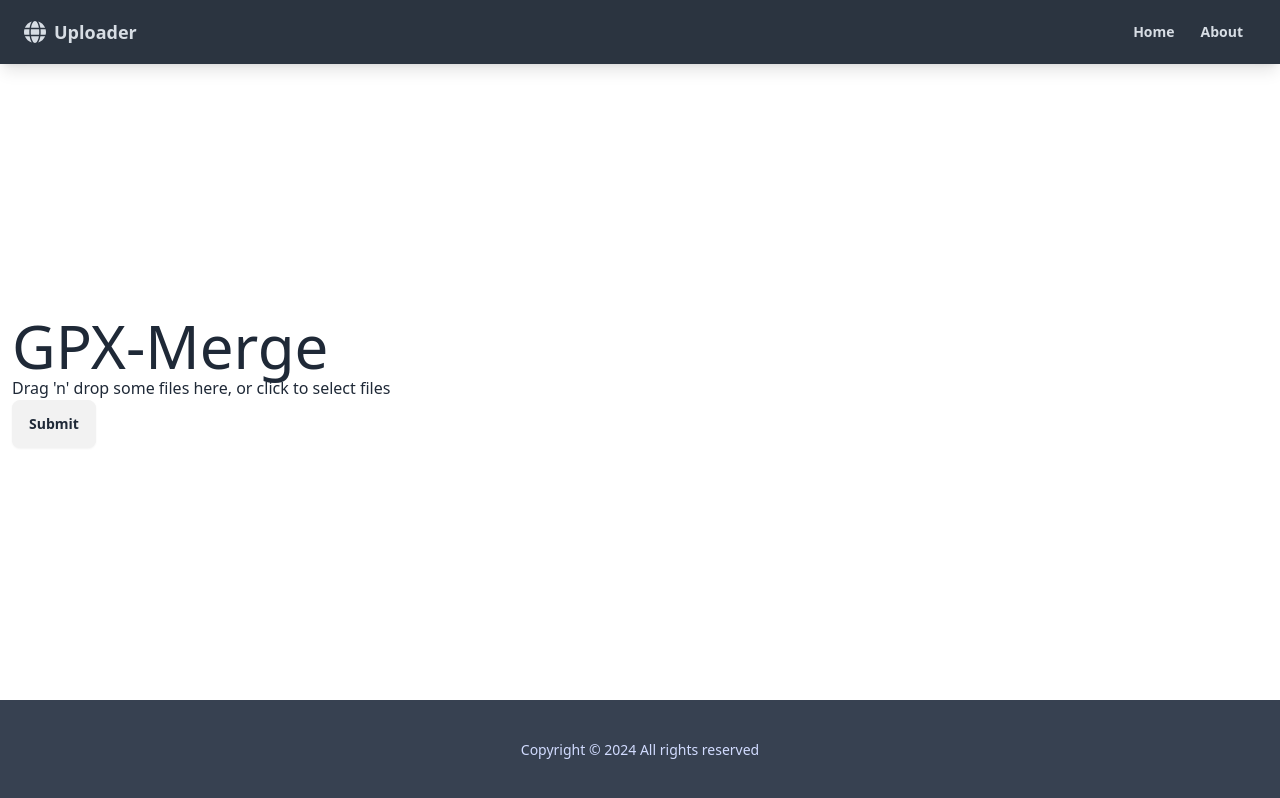
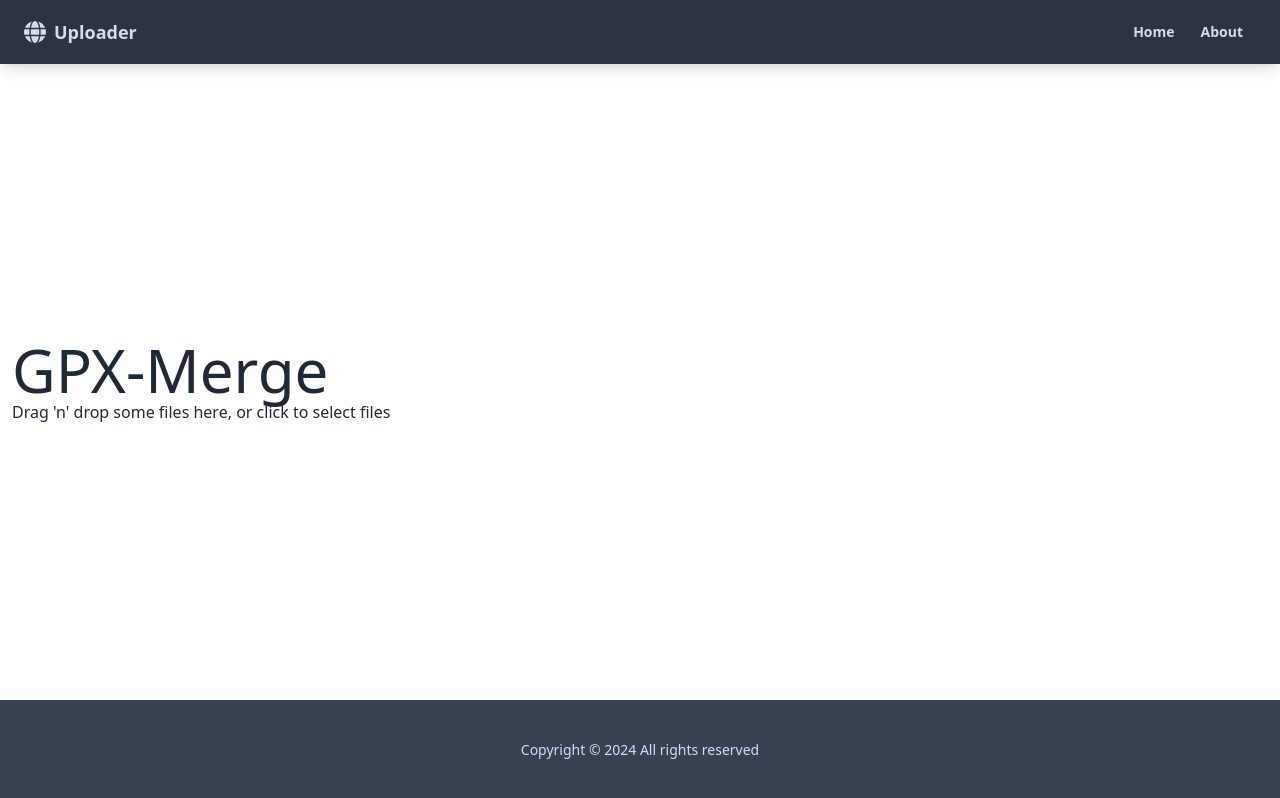
Before and after one commit to todofixme/gps-tools-frontend, a React (Vite) app: page / in a window 1280 px wide. Built offline with nearby package versions, Linux system fonts and the light colour scheme.

Commit message:
adjust workflow

```diff
--- a/src/components/upload/UploadForm.jsx
+++ b/src/components/upload/UploadForm.jsx
@@ -1,52 +1,19 @@
-import { useCallback, useContext, useState } from 'react'
+import { useCallback, useContext } from 'react'
 import { useDropzone } from 'react-dropzone'
 import UploadedFilesContext from '../../context/UploadedFilesContext'
 
 function UploadForm() {
-  const { filesToUpload, setFilesToUpload, uploadFile, mergedFile } =
-    useContext(UploadedFilesContext)
+  const { uploadFile, mergedFile } = useContext(UploadedFilesContext)
 
-  const onDrop = useCallback(
-    (acceptedFiles) => {
-      setFilesToUpload([...filesToUpload, ...acceptedFiles])
-    },
-    [filesToUpload]
+  const onDrop = useCallback((acceptedFiles) =>
+    acceptedFiles.map((file) => uploadFile(file))
   )
 
   const { getRootProps, getInputProps, isDragActive } = useDropzone({ onDrop })
 
-  const removeFile = (file) => () => {
-    const newFiles = [...filesToUpload]
-    newFiles.splice(newFiles.indexOf(file), 1)
-    setFilesToUpload(newFiles)
-  }
-
-  const removeAllFiles = () => {
-    setFilesToUpload([])
-  }
-
-  const files = filesToUpload.map((file) => (
-    <li key={file.path}>
-      {file.path} - {file.size} bytes{' '}
-      <button onClick={removeFile(file)}>Remove File</button>
-    </li>
-  ))
-
-  async function handleOnSubmit(e) {
-    e.preventDefault()
-
-    if (typeof filesToUpload === 'undefined') return
-    if (filesToUpload.length == 0) return
-
-    filesToUpload.map((file) => {
-      uploadFile(file)
-    })
-  }
-
   return (
     <>
       {mergedFile === null && (
-        <form onSubmit={handleOnSubmit}>
         <div>
           <section className='container'>
             <div {...getRootProps({ className: 'dropzone' })}>
@@ -57,28 +24,8 @@ function UploadForm() {
                 <p>Drag 'n' drop some files here, or click to select files</p>
               )}
             </div>
-
-              {files.length > 0 && (
-                <aside>
-                  <h4>Files to upload</h4>
-                  <ul>{files}</ul>
-                </aside>
-              )}
           </section>
         </div>
-
-          <div>
-            <button className='btn {filesToUpload.length == 0 ? "btn-disabled" : "btn-active"}'>
-              Submit
-            </button>
-          </div>
-
-          <div>
-            {filesToUpload.length > 0 && (
-              <button onClick={removeAllFiles}>Remove All</button>
-            )}
-          </div>
-        </form>
       )}
     </>
   )
--- a/src/context/UploadedFilesContext.jsx
+++ b/src/context/UploadedFilesContext.jsx
@@ -4,7 +4,6 @@ import http from '../components/http-common'
 const UploadedFilesContext = createContext()
 
 export const UploadedFilesProvider = ({ children }) => {
-  const [filesToUpload, setFilesToUpload] = useState([])
   const [uploadedFiles, setUploadedFiles] = useState([])
   const [mergedFile, setMergedFile] = useState(null)
 
@@ -21,14 +20,11 @@ export const UploadedFilesProvider = ({ children }) => {
       .then((r) => r.data)
 
     setUploadedFiles((prevState) => [...prevState, result[0]])
-    setFilesToUpload((prevState) => prevState.filter((f) => f !== file))
   }
 
   return (
     <UploadedFilesContext.Provider
       value={{
-        filesToUpload,
-        setFilesToUpload,
         uploadedFiles,
         setUploadedFiles,
         mergedFile,
```
Lines whose indentation alone changed are shown as unchanged.
